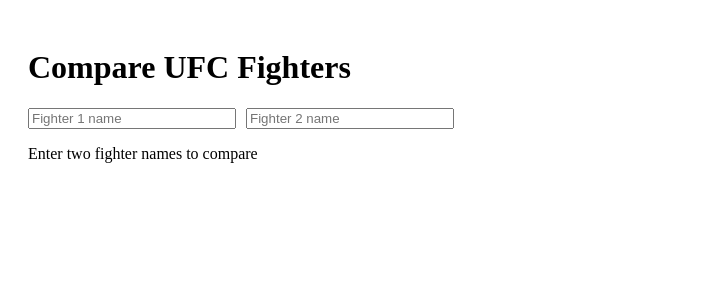
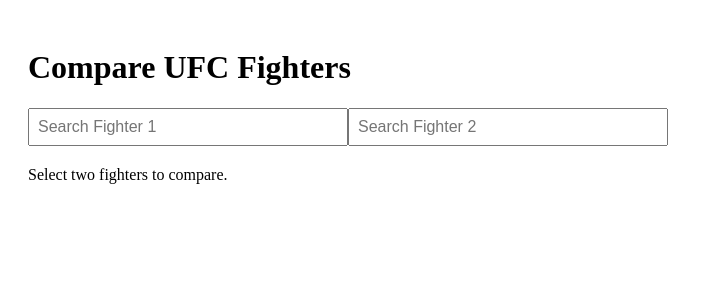
Before and after one commit to kristianfennessy/ufc-fighter-stats-app, a Next.js app: page /compare in a window 1280 px wide. Shown: the top 300 px of the page, without its empty margins (0-703 px from the left). Built offline with nearby package versions, Linux system fonts and the light colour scheme.

Commit message:
Update compare.js

```diff
--- a/pages/compare.js
+++ b/pages/compare.js
@@ -1,5 +1,6 @@
 import { useState, useEffect } from 'react';
-import { Radar } from 'react-chartjs-2';
+import SearchBox from '../components/SearchBox';
+
 import {
   Chart as ChartJS,
   RadialLinearScale,
@@ -10,54 +11,71 @@
   Legend,
 } from 'chart.js';
 
+import { Radar } from 'react-chartjs-2';
+
 ChartJS.register(RadialLinearScale, PointElement, LineElement, Filler, Tooltip, Legend);
 
 const statLabels = ['Wins', 'Losses', 'Draws'];
 
 export default function Compare() {
-  const [fighter1, setFighter1] = useState('');
-  const [fighter2, setFighter2] = useState('');
+  const [fighter1, setFighter1] = useState(null);
+  const [fighter2, setFighter2] = useState(null);
   const [data1, setData1] = useState(null);
   const [data2, setData2] = useState(null);
   const [error, setError] = useState('');
 
-  async function fetchFighter(name, setData) {
-    if (!name) {
-      setData(null);
+  useEffect(() => {
+    if (!fighter1) {
+      setData1(null);
       return;
     }
+    async function fetchData() {
       try {
-      const res = await fetch(`/api/fighter?name=${encodeURIComponent(name)}`);
+        const res = await fetch(`/api/fighter?id=${fighter1.id}`);
         const json = await res.json();
-      if (!res.ok) throw new Error(json.error || 'Unknown error');
-      setData(json);
+        if (!res.ok) throw new Error(json.error || 'Failed to fetch fighter 1');
+        setData1(json);
         setError('');
       } catch (e) {
-      setData(null);
         setError(e.message);
+        setData1(null);
       }
     }
-
-  useEffect(() => {
-    fetchFighter(fighter1, setData1);
+    fetchData();
   }, [fighter1]);
 
   useEffect(() => {
-    fetchFighter(fighter2, setData2);
+    if (!fighter2) {
+      setData2(null);
+      return;
+    }
+    async function fetchData() {
+      try {
+        const res = await fetch(`/api/fighter?id=${fighter2.id}`);
+        const json = await res.json();
+        if (!res.ok) throw new Error(json.error || 'Failed to fetch fighter 2');
+        setData2(json);
+        setError('');
+      } catch (e) {
+        setError(e.message);
+        setData2(null);
+      }
+    }
+    fetchData();
   }, [fighter2]);
 
   const chartData = {
     labels: statLabels,
     datasets: [
       {
-        label: fighter1 || 'Fighter 1',
+        label: fighter1?.name || 'Fighter 1',
         data: data1 ? [data1.wins || 0, data1.losses || 0, data1.draws || 0] : [],
         backgroundColor: 'rgba(255, 99, 132, 0.4)',
         borderColor: 'rgba(255, 99, 132, 1)',
         borderWidth: 2,
       },
       {
-        label: fighter2 || 'Fighter 2',
+        label: fighter2?.name || 'Fighter 2',
         data: data2 ? [data2.wins || 0, data2.losses || 0, data2.draws || 0] : [],
         backgroundColor: 'rgba(54, 162, 235, 0.4)',
         borderColor: 'rgba(54, 162, 235, 1)',
@@ -69,29 +87,20 @@
   return (
     <div style={{ padding: 20 }}>
       <h1>Compare UFC Fighters</h1>
-
-      <input
-        placeholder="Fighter 1 name"
-        value={fighter1}
-        onChange={(e) => setFighter1(e.target.value)}
-        style={{ marginRight: 10, width: 200 }}
-      />
-      <input
-        placeholder="Fighter 2 name"
-        value={fighter2}
-        onChange={(e) => setFighter2(e.target.value)}
-        style={{ width: 200 }}
-      />
+      <div style={{ display: 'flex', gap: 20, flexWrap: 'wrap' }}>
+        <SearchBox onSelect={setFighter1} placeholder="Search Fighter 1" />
+        <SearchBox onSelect={setFighter2} placeholder="Search Fighter 2" />
+      </div>
 
       {error && <p style={{ color: 'red' }}>{error}</p>}
 
       {data1 && data2 ? (
         <>
-          <Radar data={chartData} />
+          <Radar data={chartData} style={{ maxWidth: 500, marginTop: 30 }} />
 
-          <div style={{ display: 'flex', marginTop: 20 }}>
-            <div style={{ marginRight: 50 }}>
-              <h3>{fighter1}</h3>
+          <div style={{ display: 'flex', marginTop: 20, gap: 50, flexWrap: 'wrap' }}>
+            <div>
+              <h3>{fighter1.name}</h3>
               <p><b>Height:</b> {data1.height}</p>
               <p><b>Reach:</b> {data1.reach}</p>
               <p><b>Stance:</b> {data1.stance}</p>
@@ -102,9 +111,8 @@
               <p><b>Draws:</b> {data1.draws}</p>
               <a href={data1.url} target="_blank" rel="noreferrer">UFCStats Profile</a>
             </div>
-
             <div>
-              <h3>{fighter2}</h3>
+              <h3>{fighter2.name}</h3>
               <p><b>Height:</b> {data2.height}</p>
               <p><b>Reach:</b> {data2.reach}</p>
               <p><b>Stance:</b> {data2.stance}</p>
@@ -118,7 +126,7 @@
           </div>
         </>
       ) : (
-        <p>Enter two fighter names to compare</p>
+        <p style={{ marginTop: 20 }}>Select two fighters to compare.</p>
       )}
     </div>
   );
```
Lines whose indentation alone changed are shown as unchanged.
